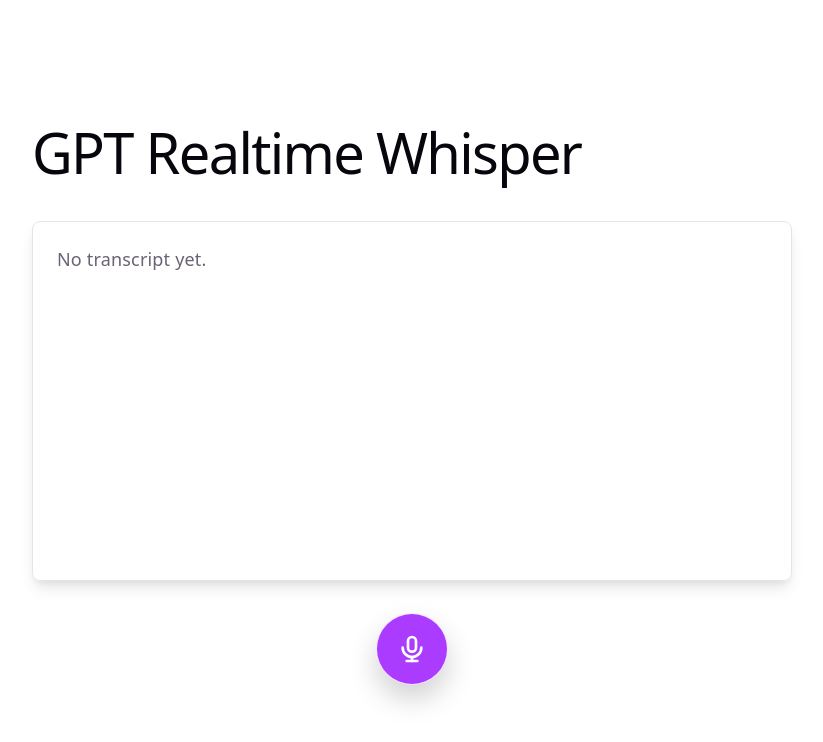
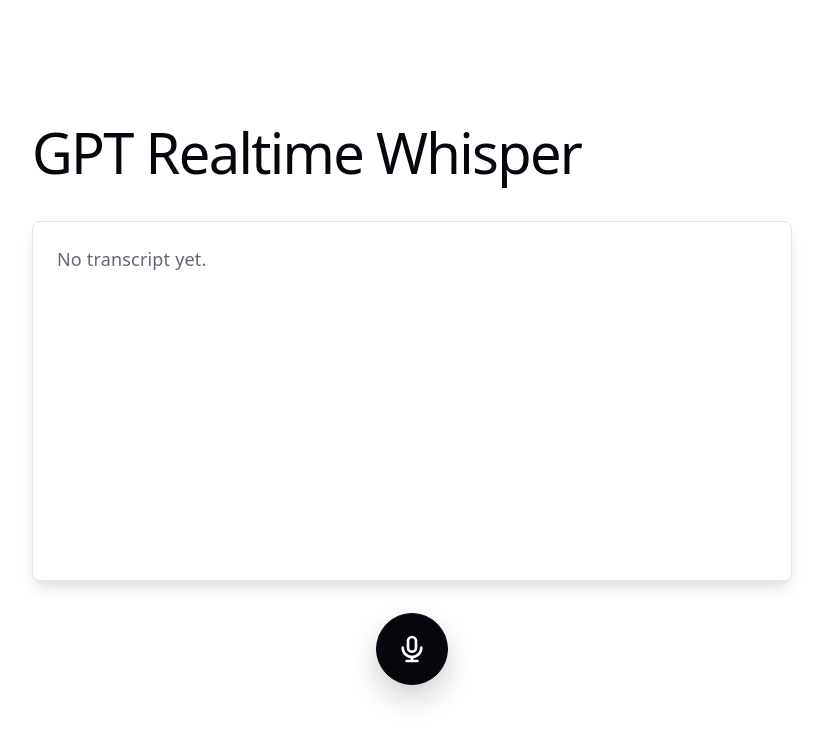
Before and after one commit to ksukemiura/gpt-realtime-whisper-client-browser, a React (Vite) app: page / in a window 1280 px wide. Shown: the top 742 px of the page, without its empty margins (228-1051 px from the left). Built offline with nearby package versions, Linux system fonts and the light colour scheme.

Commit message:
Update toggle-action styles for consistency

```diff
--- a/src/App.css
+++ b/src/App.css
@@ -65,9 +65,9 @@
   place-items: center;
   border-radius: 50%;
   padding: 0;
-  background: var(--accent);
-  border-color: rgba(255, 255, 255, 0.86);
-  color: #fff;
+  background: var(--text-h);
+  border-color: var(--text-h);
+  color: var(--bg);
   box-shadow:
     0 14px 28px rgba(0, 0, 0, 0.18),
     0 0 0 8px var(--bg);
@@ -138,9 +138,9 @@
 .partial-lines p::after {
   content: '';
   display: inline-block;
-  width: 0.45em;
+  width: 0;
   height: 1em;
-  margin-left: 0.16em;
+  margin-left: 0.04em;
   border-right: 2px solid currentColor;
   vertical-align: -0.12em;
   animation: caret 900ms steps(2, start) infinite;
```
